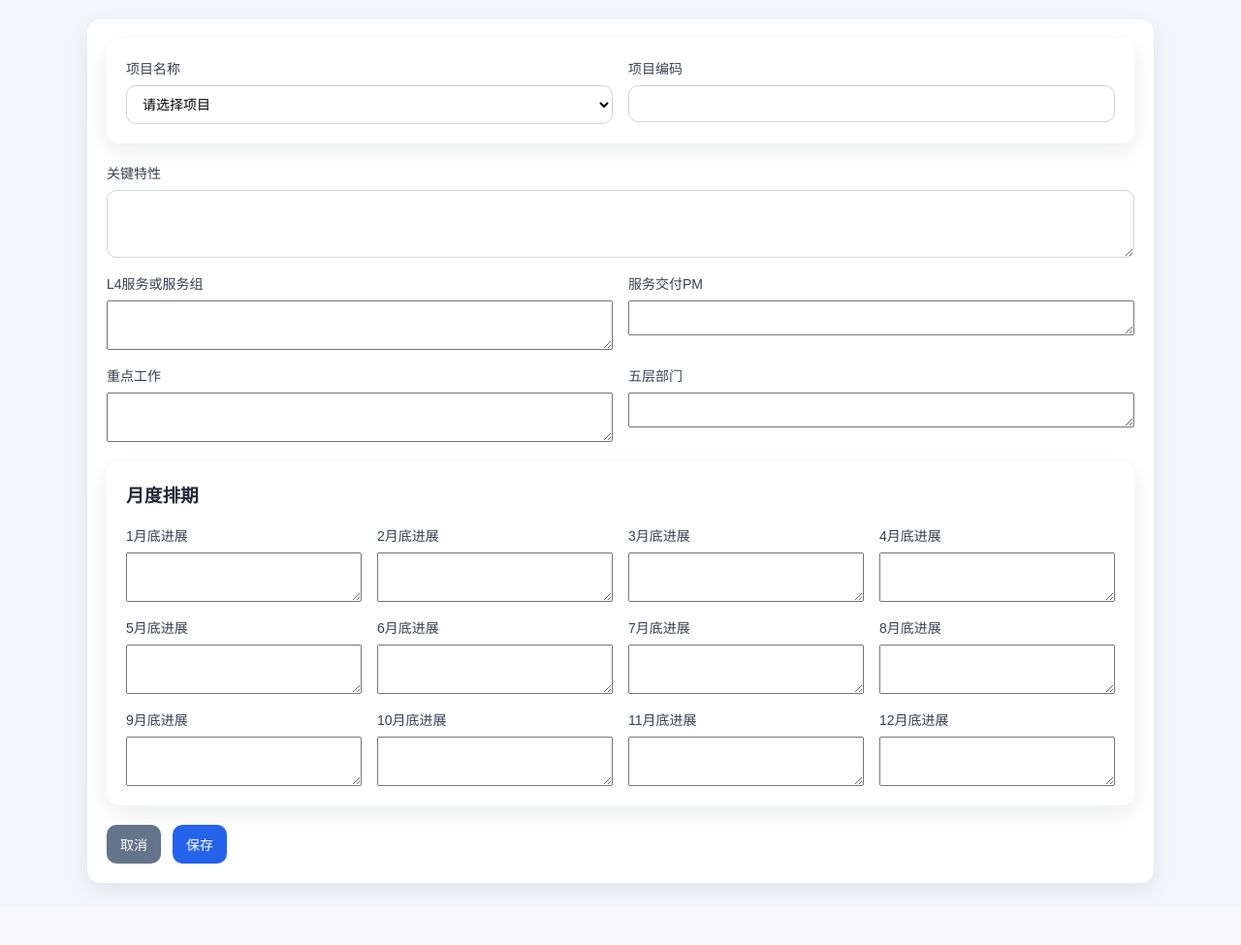
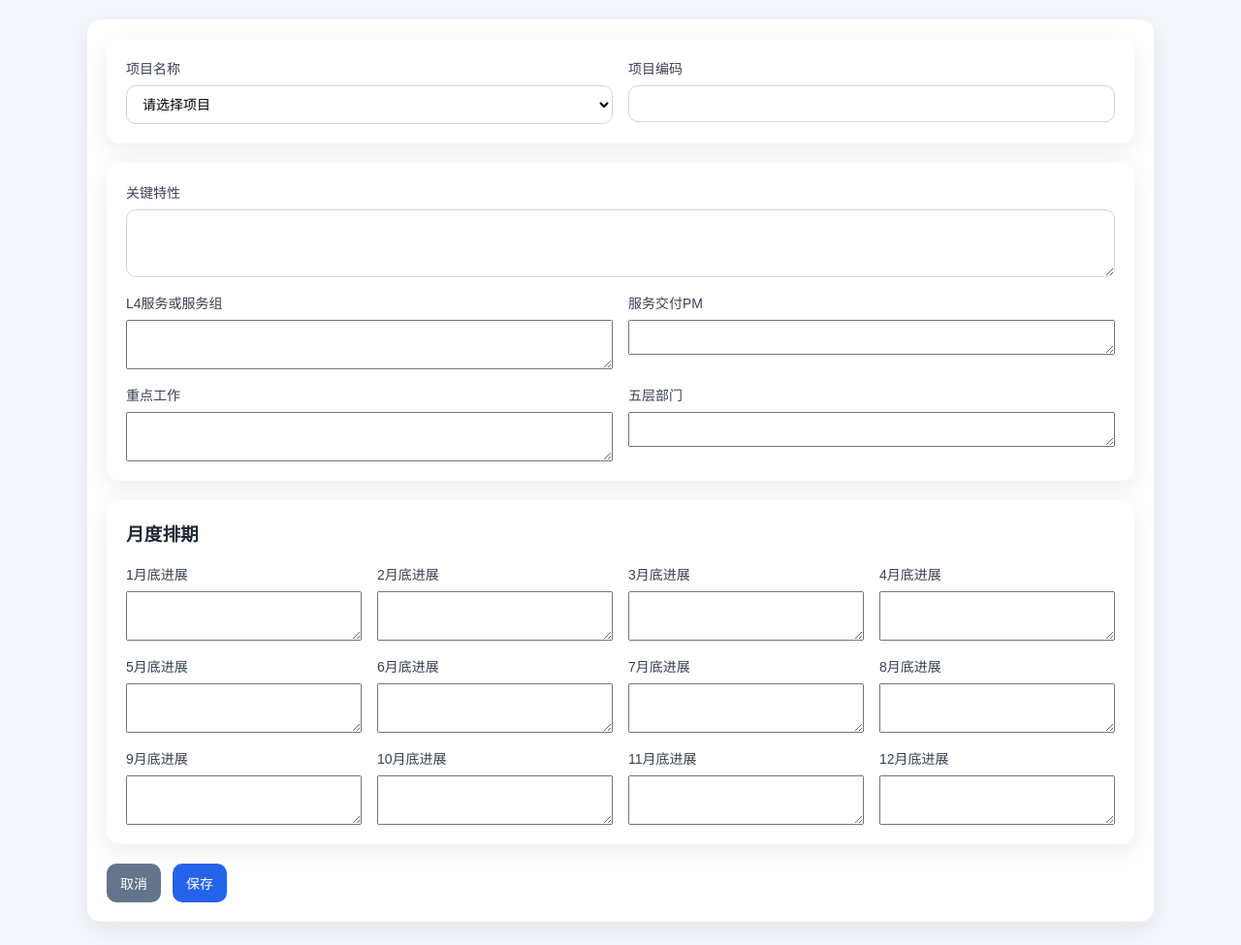
Before and after one commit to Mingkun/BeWin, a Flask app: page /admin/features/new in a window 1280 px wide. Shown: the part 139-1114 px from the top of the page at 97% size. Before the commit the page ends 1061 px from the top, so only its background shows below. Run offline with Flask 3, Linux system fonts and the light colour scheme; data comes from the database, SQL or seed files in the repository.

Commit message:
wrap feature fields in inner card

```diff
--- a/templates/feature_form.html
+++ b/templates/feature_form.html
@@ -43,12 +43,14 @@
         </div>
       </div>
 
+      <div class="card inner-card">
         <div class="form-grid">
           <label class="block-field">关键特性<textarea name="feature_name" rows="3">{{ feature.feature_name or '' }}</textarea></label>
           <label>L4服务或服务组<textarea name="service_group" rows="3">{{ feature.service_group or '' }}</textarea></label>
           <label>服务交付PM<textarea name="delivery_pm" rows="2">{{ feature.delivery_pm or '' }}</textarea></label>
           <label>重点工作<textarea name="focus_work" rows="3">{{ feature.focus_work or '' }}</textarea></label>
           <label>五层部门<textarea name="five_level_department" rows="2">{{ feature.five_level_department or '' }}</textarea></label>
+        </div>
       </div>
 
       <div class="card inner-card">
```
Lines whose indentation alone changed are shown as unchanged.
